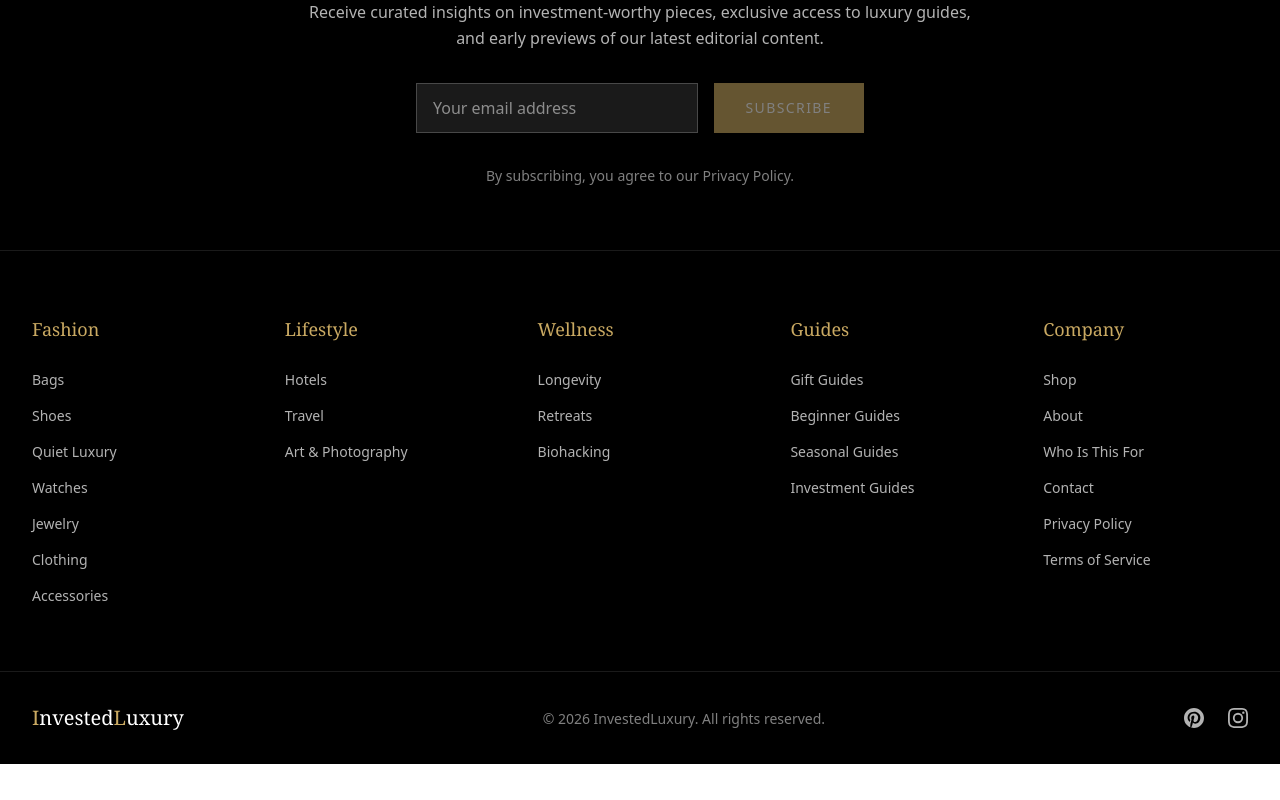
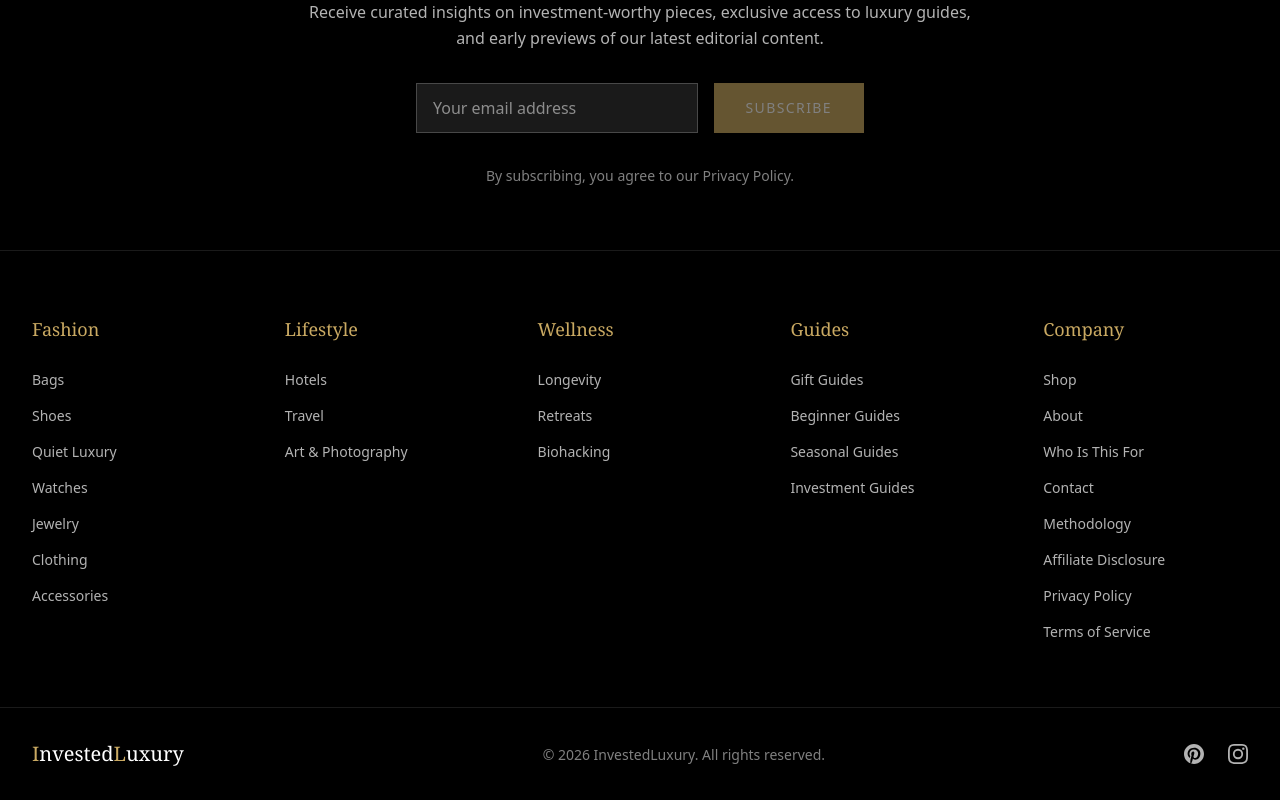
Before and after one commit to regi-dev-prog/invested-luxury, a Next.js app: page /about in a window 1280 px wide. Shown: the part 3417-4217 px from the top of the page. Before the commit the page ends 4181 px from the top, so only its background shows below. Built offline with nearby package versions, Linux system fonts and the light colour scheme.

Commit message:
Add /methodology and /affiliate-disclosure links to footer Company section

```diff
--- a/src/components/layout/Footer.tsx
+++ b/src/components/layout/Footer.tsx
@@ -31,6 +31,8 @@ const footerLinks = {
     { label: 'About', href: '/about' },
     { label: 'Who Is This For', href: '/who-is-investedluxury-for' },
     { label: 'Contact', href: '/contact' },
+    { label: 'Methodology', href: '/methodology' },
+    { label: 'Affiliate Disclosure', href: '/affiliate-disclosure' },
     { label: 'Privacy Policy', href: '/privacy-policy' },
     { label: 'Terms of Service', href: '/terms' },
   ],
```
